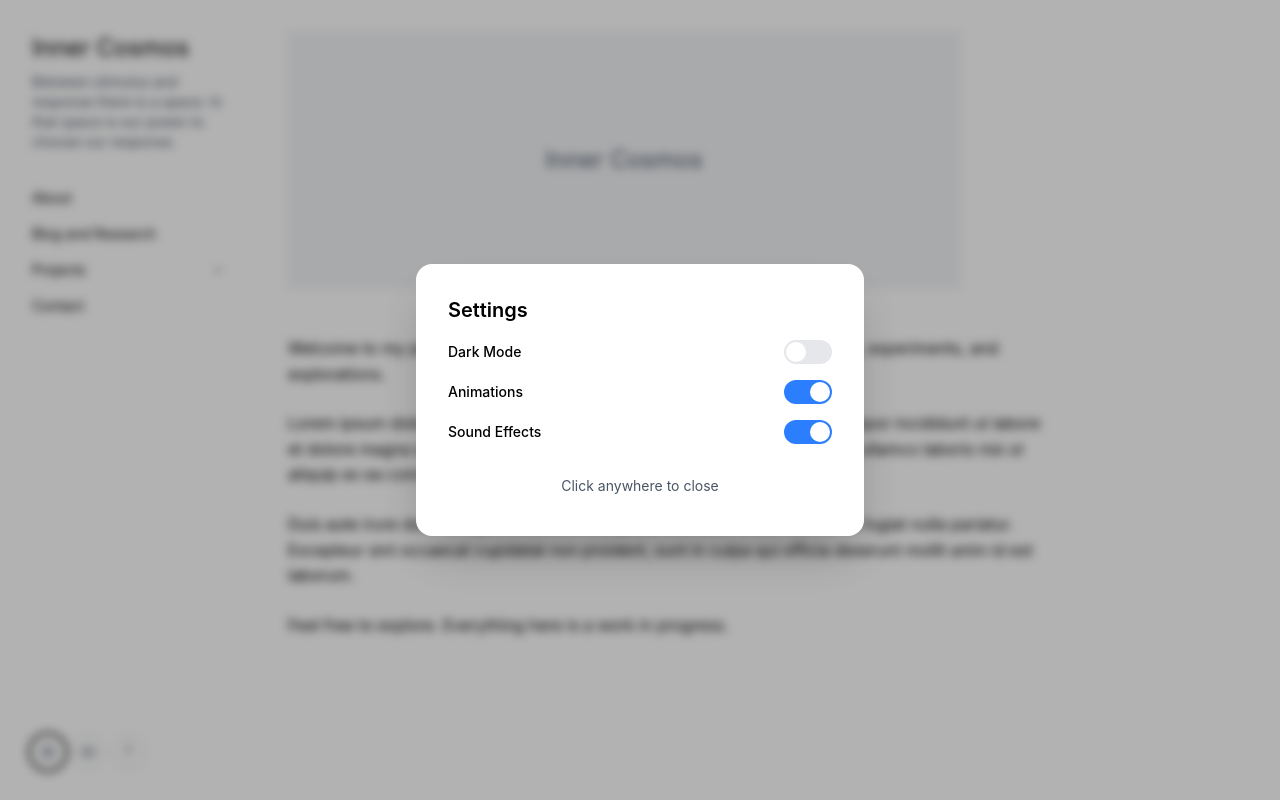
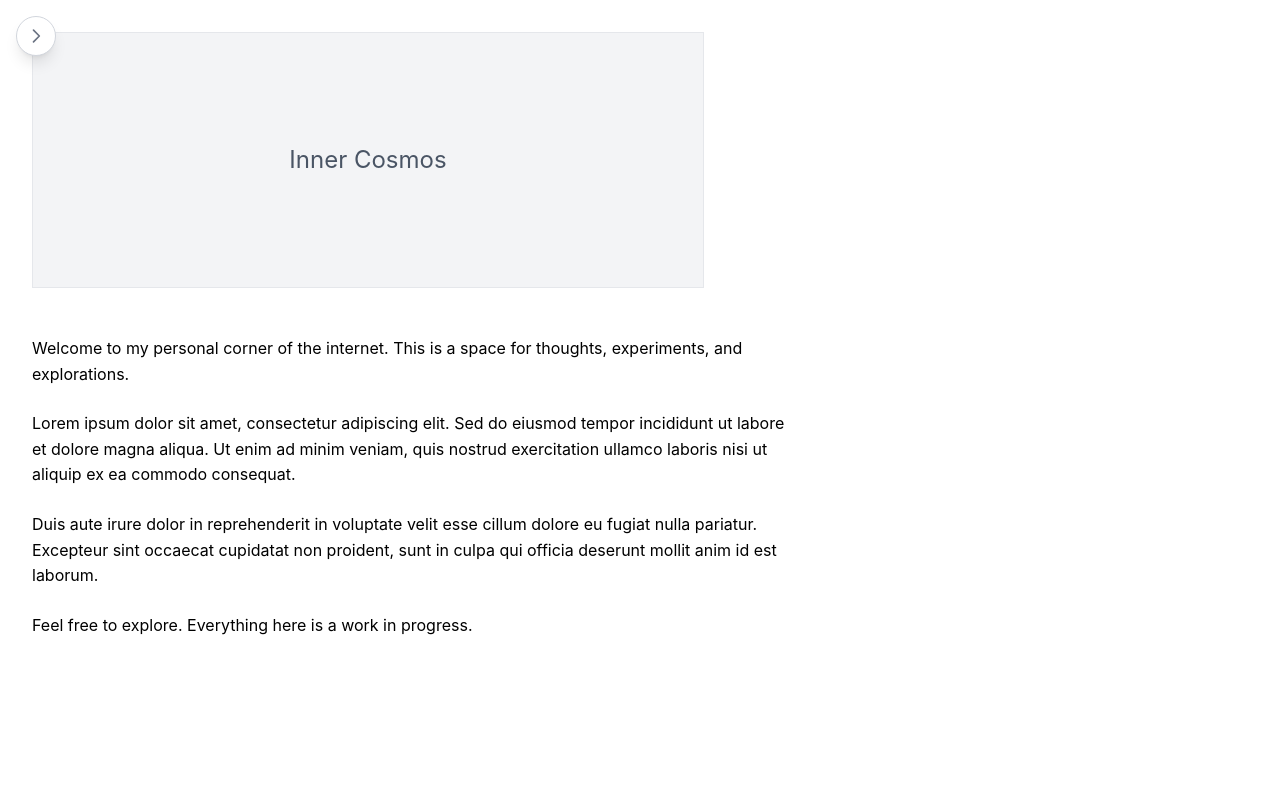
Before and after one commit to luoencz/ontolemic, a React (Vite) app in the folder frontend/: page / in a window 1280 px wide. Both pictures are taken after a click on the button 48 px from the left and 752 px from the top of the page. Built offline with nearby package versions, Linux system fonts and the light colour scheme.

Commit message:
Add sidebar toggle feature with Cmd+E shortcut and smooth animation

```diff
--- a/frontend/src/components/Layout.tsx
+++ b/frontend/src/components/Layout.tsx
@@ -15,6 +15,7 @@ function Layout({ children }: LayoutProps) {
   const [showControls, setShowControls] = useState(false);
   const [showSettings, setShowSettings] = useState(false);
   const [soundEnabled, setSoundEnabled] = useState(true);
+  const [sidebarVisible, setSidebarVisible] = useState(true);
   const { quote, loading } = useRandomQuote();
 
   const navItems = [
@@ -51,6 +52,11 @@ function Layout({ children }: LayoutProps) {
         case '?':
           event.preventDefault();
           setShowControls(true);
+          return;
+
+        case 'e':
+          event.preventDefault();
+          setSidebarVisible(prev => !prev);
           return;
       }
     }
@@ -207,9 +213,11 @@ function Layout({ children }: LayoutProps) {
   }, [location.pathname]);
 
   return (
-    <div className="flex min-h-screen">
+    <div className="flex min-h-screen relative">
       {/* Sidebar */}
-      <div className="w-64 p-8 flex flex-col">
+      <div className={`fixed left-0 top-0 h-full w-64 p-8 flex flex-col transition-all duration-300 ease-in-out bg-white z-30 ${
+        sidebarVisible ? 'translate-x-0' : '-translate-x-full'
+      }`}>
         <Link to="/" className="text-2xl font-normal hover:underline">
           Inner Cosmos
         </Link>
@@ -302,6 +310,16 @@ function Layout({ children }: LayoutProps) {
         {/* Bottom buttons */}
         <div className="flex gap-2 mt-8">
           <button
+            onClick={() => setSidebarVisible(!sidebarVisible)}
+            className="w-8 h-8 rounded-full border border-gray-300 flex items-center justify-center text-gray-500 hover:bg-gray-100 hover:text-gray-700 transition-colors"
+            title="Toggle Sidebar (⌘E)"
+          >
+            <svg className="w-4 h-4" fill="none" stroke="currentColor" viewBox="0 0 24 24">
+              <path strokeLinecap="round" strokeLinejoin="round" strokeWidth={2} d="M15 19l-7-7 7-7" />
+            </svg>
+          </button>
+
+          <button
             onClick={() => setShowSettings(!showSettings)}
             className="w-8 h-8 rounded-full border border-gray-300 flex items-center justify-center text-gray-500 hover:bg-gray-100 hover:text-gray-700 transition-colors"
             title="Settings (⌘S)"
@@ -340,9 +358,24 @@ function Layout({ children }: LayoutProps) {
       </div>
 
       {/* Main content */}
-      <main className="flex-1 p-8">
+      <main className={`flex-1 p-8 transition-all duration-300 ease-in-out ${
+        sidebarVisible ? 'ml-64' : 'ml-0'
+      }`}>
         {children}
       </main>
+
+      {/* Floating sidebar toggle when sidebar is hidden */}
+      {!sidebarVisible && (
+        <button
+          onClick={() => setSidebarVisible(true)}
+          className="fixed left-4 top-4 w-10 h-10 rounded-full border border-gray-300 flex items-center justify-center bg-white text-gray-500 hover:bg-gray-100 hover:text-gray-700 transition-all duration-300 shadow-lg z-40"
+          title="Show Sidebar (⌘E)"
+        >
+          <svg className="w-5 h-5" fill="none" stroke="currentColor" viewBox="0 0 24 24">
+            <path strokeLinecap="round" strokeLinejoin="round" strokeWidth={2} d="M9 5l7 7-7 7" />
+          </svg>
+        </button>
+      )}
 
       {/* Controls Modal */}
       {showControls && (
@@ -372,6 +405,10 @@ function Layout({ children }: LayoutProps) {
               </div>
 
               <div className="font-semibold text-gray-900 mt-4 mb-2">Quick Actions</div>
+              <div className="flex justify-between pl-4">
+                <span className="font-medium">Toggle Sidebar:</span>
+                <span>⌘ Cmd + E</span>
+              </div>
               <div className="flex justify-between pl-4">
                 <span className="font-medium">Open Settings:</span>
                 <span>⌘ Cmd + S</span>
```
